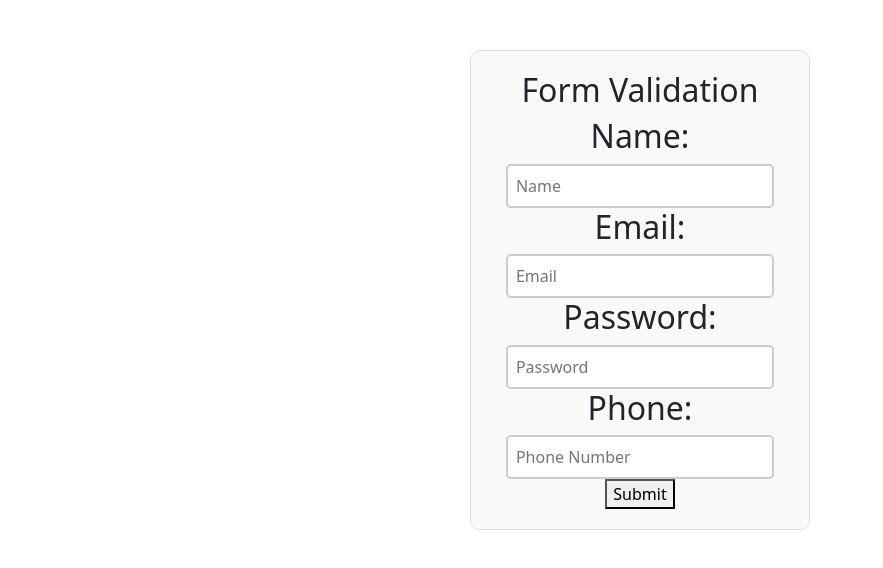
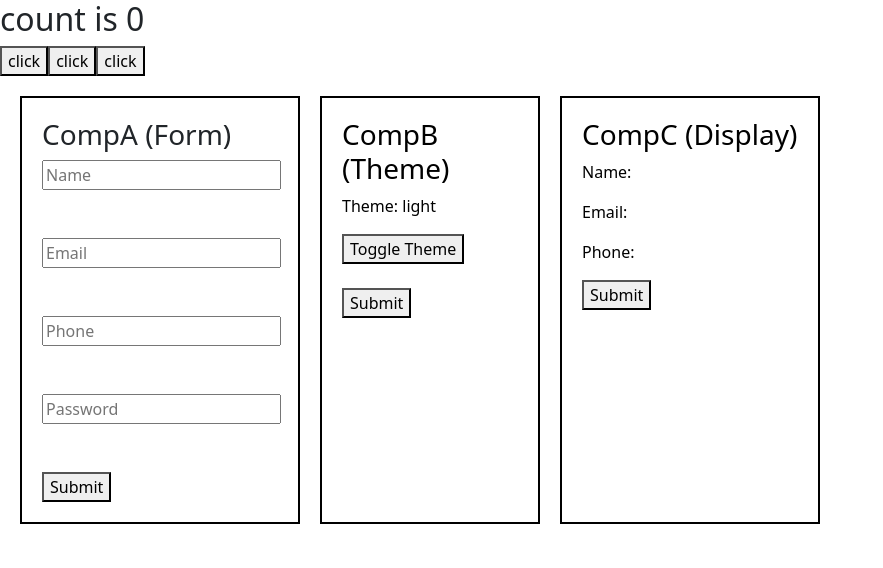
Before and after one commit to kabisankar05-dot/full-stack, a React (Vite) app in the folder react/my-first-app/: page / in a window 1280 px wide. Shown: the top 568 px of the page, without its empty margins (0-883 px from the left). Built offline with nearby package versions, Linux system fonts and the light colour scheme.

Commit message:
user context

```diff
--- a/react/my-first-app/src/App.jsx
+++ b/react/my-first-app/src/App.jsx
@@ -1,11 +1,49 @@
-import UseState from "./use-state";
+import React, { useState } from "react";
+import { UserContext } from "./UserContext";
+import CompA from "./CompA";
+import CompB from "./CompB";
+import CompC from "./CompC";
+import Myreducer from "./Myreducer";
 
-function App(){
-  return(
-    <div>
-        <UseState data="raja" />
-    </div>
-  )
+function App() {
+  const [user, setUser] = useState({
+    name: "",
+    email: "",
+    phone: "",
+    password: "",
+  });
+
+  const [theme, setTheme] = useState("light");
+
+  const themes = {
+    light: { color: "black", bgColor: "white" },
+    dark: { color: "white", bgColor: "black" },
+  };
+
+  const handleSubmit = (from) => {
+    alert(`Submit clicked from ${from}`);
+    console.log("User Data:", user);
+  };
+
+  return (
+    <UserContext.Provider
+      value={{
+        user,
+        setUser,
+        theme,
+        setTheme,
+        styles: themes[theme],
+        handleSubmit,
+      }}
+    >
+      <Myreducer />
+      <div style={{ display: "flex", gap: "20px", padding: "20px" }}>
+        <CompA />
+        <CompB />
+        <CompC />
+      </div>
+    </UserContext.Provider>
+  );
 }
 
 export default App;
--- /dev/null
+++ b/react/my-first-app/src/CompA.jsx
@@ -0,0 +1,56 @@
+import React, { useContext, useState } from "react";
+import { UserContext } from "./UserContext";
+
+function CompA() {
+  const { user, setUser, handleSubmit } = useContext(UserContext);
+  const [errors, setErrors] = useState({});
+
+  const handleChange = (e) => {
+    setUser({ ...user, [e.target.name]: e.target.value });
+  };
+
+  const validate = () => {
+    let err = {};
+    if (!user.name) err.name = "Name required";
+    if (!/^\S+@\S+\.\S+$/.test(user.email)) err.email = "Invalid email";
+    if (!/^\d{10}$/.test(user.phone)) err.phone = "Phone must be 10 digits";
+    if (user.password.length < 6) err.password = "Min 6 chars password";
+    return err;
+  };
+
+  const onSubmit = (e) => {
+    e.preventDefault();
+    const v = validate();
+    setErrors(v);
+    if (Object.keys(v).length === 0) {
+      handleSubmit("CompA");
+    }
+  };
+
+  return (
+    <div style={{ border: "2px solid black", padding: 20, width: 280 }}>
+      <h3>CompA (Form)</h3>
+
+      <input name="name" placeholder="Name" onChange={handleChange} />
+      <br />{errors.name}<br /><br />
+
+      <input name="email" placeholder="Email" onChange={handleChange} />
+      <br />{errors.email}<br /><br />
+
+      <input name="phone" placeholder="Phone" onChange={handleChange} />
+      <br />{errors.phone}<br /><br />
+
+      <input
+        type="password"
+        name="password"
+        placeholder="Password"
+        onChange={handleChange}
+      />
+      <br />{errors.password}<br /><br />
+
+      <button onClick={onSubmit}>Submit</button>
+    </div>
+  );
+}
+
+export default CompA;
--- /dev/null
+++ b/react/my-first-app/src/CompB.jsx
@@ -0,0 +1,33 @@
+import React, { useContext } from "react";
+import { UserContext } from "./UserContext";
+
+function CompB() {
+  const { theme, setTheme, styles, handleSubmit } =
+    useContext(UserContext);
+
+  return (
+    <div
+      style={{
+        border: "2px solid black",
+        padding: 20,
+        width: 220,
+        backgroundColor: styles.bgColor,
+        color: styles.color,
+      }}
+    >
+      <h3>CompB (Theme)</h3>
+      <p>Theme: {theme}</p>
+
+      <button
+        onClick={() => setTheme(theme === "light" ? "dark" : "light")}
+      >
+        Toggle Theme
+      </button>
+      <br /><br />
+
+      <button onClick={() => handleSubmit("CompB")}>Submit</button>
+    </div>
+  );
+}
+
+export default CompB;
--- /dev/null
+++ b/react/my-first-app/src/CompC.jsx
@@ -0,0 +1,27 @@
+import React, { useContext } from "react";
+import { UserContext } from "./UserContext";
+
+function CompC() {
+  const { user, styles, handleSubmit } = useContext(UserContext);
+
+  return (
+    <div
+      style={{
+        border: "2px solid black",
+        padding: 20,
+        width: 260,
+        backgroundColor: styles.bgColor,
+        color: styles.color,
+      }}
+    >
+      <h3>CompC (Display)</h3>
+      <p>Name: {user.name}</p>
+      <p>Email: {user.email}</p>
+      <p>Phone: {user.phone}</p>
+
+      <button onClick={() => handleSubmit("CompC")}>Submit</button>
+    </div>
+  );
+}
+
+export default CompC;
--- /dev/null
+++ b/react/my-first-app/src/Myreducer.jsx
@@ -0,0 +1,28 @@
+import { useReducer } from "react";
+
+function Myreducer(){
+    const counter=(state, action)=>{
+        switch(action.type){
+            case "increment":
+                return state+1;
+            case "decrement":
+                return state-1;
+            case "double":
+                return state*state;
+            default:
+                return state;
+        }
+
+    }
+
+    const [count, dispatch]=useReducer(counter, 0)
+    return (
+        <div>
+            <h2>count is {count}</h2>
+            <button onClick={()=> dispatch({type:"increment"})}>click</button>
+            <button onClick={()=> dispatch({type:"decrement"})}>click</button>
+            <button onClick={()=> dispatch({type:"double"})}>click</button>
+        </div>
+    )
+}
+export default Myreducer;
--- /dev/null
+++ b/react/my-first-app/src/UserContext.jsx
@@ -0,0 +1,3 @@
+import { createContext } from "react";
+
+export const UserContext = createContext();
```
